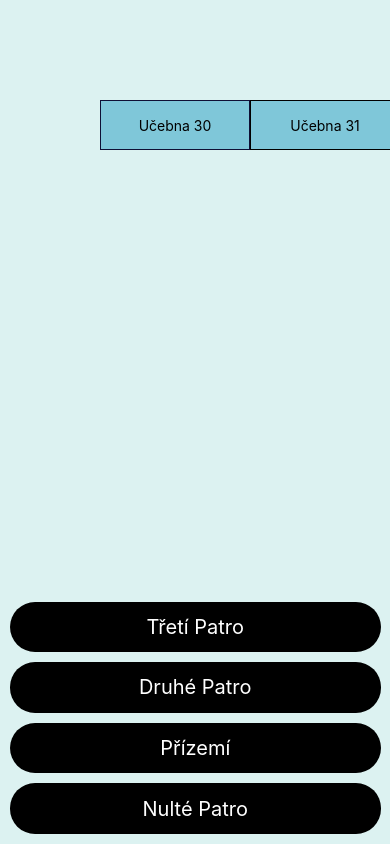
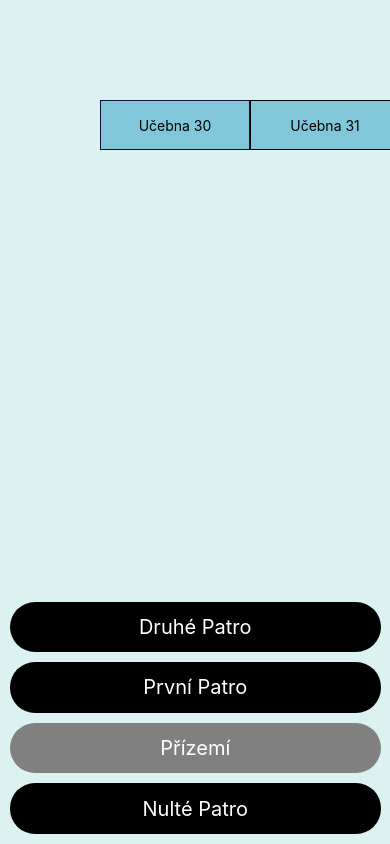
Before and after one commit to gr0nn1x/rocnikovka, a React Native app: screen / in a window 390 px wide. Built offline with nearby package versions, Linux system fonts and the light colour scheme.

Commit message:
menu completed, functioning floor change

```diff
--- a/App.js
+++ b/App.js
@@ -9,7 +9,10 @@ import {
   Button,
   Dimensions,
 } from "react-native";
-import dataList from "./data/data.json";
+import groundDataList from "./data/groundFloorData.json";
+import firstDataList from "./data/firstFloorData.json";
+import secondDataList from "./data/secondFloorData.json";
+import basementDataList from "./data/basementFloorData.json";
 
 const windowHeight = Dimensions.get("window").height;
 const windowWidth = Dimensions.get("window").width;
@@ -17,6 +20,8 @@ const windowWidth = Dimensions.get("window").width;
 export default function App() {
   const [selectedData, setSelectedData] = useState(null);
   const [isModalVisible, setIsModalVisible] = useState(false);
+  const [dataList, setDataList] = useState(groundDataList);
+  const [selectedFloor, setSelectedFloor] = useState("ground");
 
   const test = (data) => {
     setSelectedData(data);
@@ -25,6 +30,28 @@ export default function App() {
 
   const closeModal = () => {
     setIsModalVisible(false);
+  };
+
+  const changeFloorToSecond = () => {
+    console.log("second floor");
+    setSelectedFloor("second");
+    setDataList(secondDataList);
+  };
+  const changeFloorToFirst = () => {
+    console.log("first floor");
+    setSelectedFloor("first");
+    setDataList(firstDataList);
+  };
+
+  const changeFloorToGround = () => {
+    console.log("ground floor");
+    setSelectedFloor("ground");
+    setDataList(groundDataList);
+  };
+  const changeFloorToBasement = () => {
+    console.log("basement floor");
+    setSelectedFloor("basement");
+    setDataList(basementDataList);
   };
 
   return (
@@ -81,18 +108,26 @@ export default function App() {
         </Modal>
       </ScrollView>
       <View style={styles.fixedView}>
-        <View style={[styles.switch, styles.switchOne]}>
-          <Text style={styles.switchText}>Třetí Patro</Text>
-        </View>
-        <View style={[styles.switch, styles.switchTwo]}>
+        <TouchableWithoutFeedback onPress={changeFloorToSecond}>
+          <View style={[styles.switch, styles.switchOne, selectedFloor === "second" && styles.selectedFloor]}>
             <Text style={styles.switchText}>Druhé Patro</Text>
           </View>
-        <View style={[styles.switch, styles.switchThree]}>
+        </TouchableWithoutFeedback>
+        <TouchableWithoutFeedback onPress={changeFloorToFirst}>
+          <View style={[styles.switch, styles.switchTwo, selectedFloor === "first" && styles.selectedFloor]}>
+            <Text style={styles.switchText}>První Patro</Text>
+          </View>
+        </TouchableWithoutFeedback>
+        <TouchableWithoutFeedback onPress={changeFloorToGround}>
+          <View style={[styles.switch, styles.switchThree, selectedFloor === "ground" && styles.selectedFloor]}>
             <Text style={styles.switchText}>Přízemí</Text>
           </View>
-        <View style={[styles.switch, styles.switchFour]}>
+        </TouchableWithoutFeedback>
+        <TouchableWithoutFeedback onPress={changeFloorToBasement}>
+          <View style={[styles.switch, styles.switchFour, selectedFloor === "basement" && styles.selectedFloor]}>
             <Text style={styles.switchText}>Nulté Patro</Text>
           </View>
+        </TouchableWithoutFeedback>
       </View>
     </View>
   );
@@ -153,7 +188,6 @@ const styles = StyleSheet.create({
     height: windowHeight * 0.06,
     width: windowWidth * 0.95,
     marginTop: 10,
-    backgroundColor: "black",
     borderRadius: 25,
     justifyContent: "center",
     alignItems: "center",
@@ -162,4 +196,9 @@ const styles = StyleSheet.create({
     color: "white",
     fontSize: 20,
   },
+  switchOne: { backgroundColor: "black" },
+  switchTwo: { backgroundColor: "black" },
+  switchThree: { backgroundColor: "black" },
+  switchFour: { backgroundColor: "black" },
+  selectedFloor: { backgroundColor: "grey" },
 });
--- /dev/null
+++ b/data/basementFloorData.json
@@ -0,0 +1,12 @@
+[
+    {
+      "id": 30,
+      "name": "jídelna",
+      "x": 100,
+      "y": 100,
+      "width": 150,
+      "height": 50,
+      "teachers": ["Till", "Esch"],
+      "color": "#0F1035"
+    }
+  ]
--- /dev/null
+++ b/data/firstFloorData.json
@@ -0,0 +1,12 @@
+[
+    {
+      "id": 30,
+      "name": "první patříčko roomka",
+      "x": 100,
+      "y": 100,
+      "width": 150,
+      "height": 50,
+      "teachers": ["Till", "Esch"],
+      "color": "#0F1035"
+    }
+  ]
--- /dev/null
+++ b/data/secondFloorData.json
@@ -0,0 +1,12 @@
+[
+    {
+      "id": 30,
+      "name": "roomka 90",
+      "x": 100,
+      "y": 100,
+      "width": 150,
+      "height": 50,
+      "teachers": ["Till", "Esch"],
+      "color": "#0F1035"
+    }
+  ]
```
Also changed, not shown: data/groundFloorData.json (renamed from data/data.json). Lines whose indentation alone changed are shown as unchanged.
